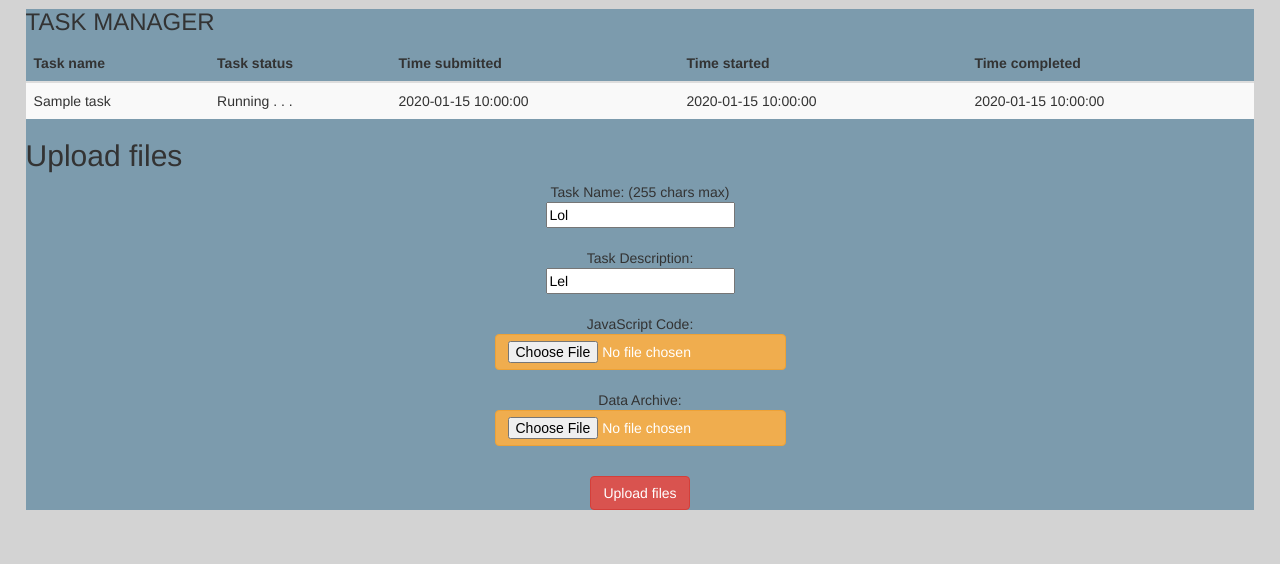
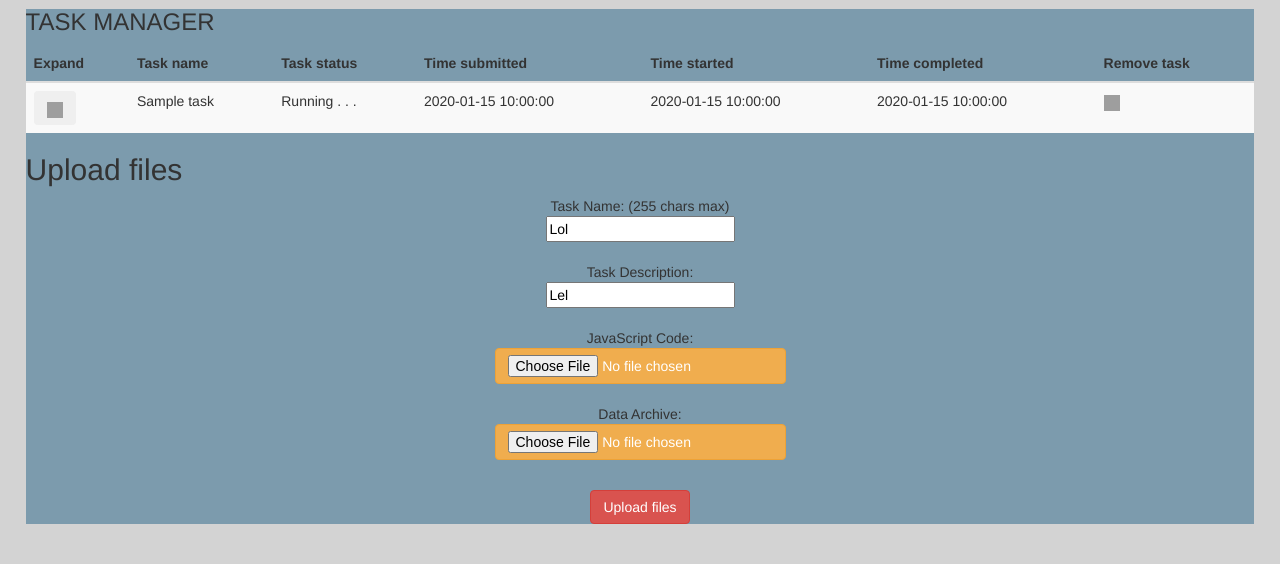
Before and after one commit to PhoneMapWebApps/PhoneMapServer, a Flask app: template app/templates/tasks.html in a window 1280 px wide. Shown: the part 51-615 px from the top of the page. Run offline with Flask 2, Linux system fonts and the light colour scheme; the template is opened without the code that fills it: most values are stand-ins (such as "Sample title", 1, 10 or a date in 2020); parts of the project's set-up code (start-up, migrations or seed data) failed here and were passed over; some libraries are stand-ins or nearby versions; grey boxes are pictures that could not be loaded.

Commit message:
Implemented task table design with expand buttons and some MIT licensed icons

```diff
--- a/app/templates/tasks.html
+++ b/app/templates/tasks.html
@@ -82,6 +82,10 @@
                     sum += ping_pong_times[i];
                 $('#ping-pong').text(Math.round(10 * sum / ping_pong_times.length) / 10);
             });
+
+
+            $("button").click(function() {
+            }
         });
 
     </script>
@@ -106,15 +110,21 @@
         <h3>TASK MANAGER</h3>
         <table class="table table-striped">
             <thead>
+                <th>Expand</th>
                 <th>Task name</th>
                 <th>Task status</th>
                 <th>Time submitted</th>
                 <th>Time started</th>
                 <th>Time completed</th>
+                <th>Remove task</th>
             </thead>
             <tbody>
                 {% for task in task_list %}
-                    <tr>
+                    <tr id="{{ task.task_id }}">
+                        <td><button class="btn" name=""
+                                    value=" " data-href="#content{{ task.task_name }}">
+                            <img src="static/more.png" style="width:16px;height:16px;">
+                        </button></td>
                         <td>{{ task.task_name }}</td>
                         {% if task.in_progress %}
                             <td>Running . . .</td>
@@ -126,6 +136,7 @@
                         <td>{{ task.time_submitted }}</td>
                         <td>{{ task.time_started }}</td>
                         <td>{{ task.time_completed }}</td>
+                        <td><img src="static/android-close.png" style="width:16px;height:16px;"></td>
                     </tr>
                 {% endfor %}
             </tbody>
```
